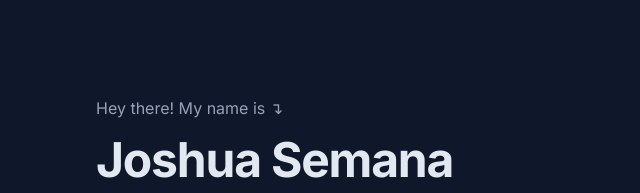
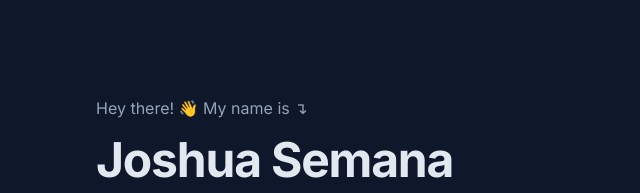
Before and after one commit to joshua-semana/joshua-semana.github.io, a website: page index.html in a window 1280 px wide. Shown: the top 193 px of the page, 0-640 px from the left. Drawn offline with Linux system fonts and the light colour scheme.

Commit message:
Add a wave emoji

```diff
--- a/index.html
+++ b/index.html
@@ -19,7 +19,7 @@
       class="mx-auto min-h-screen max-w-screen-xl px-6 py-12 md:px-12 md:py-20 lg:px-24 lg:py-24 flex flex-col lg:flex-row"
     >
       <div class="w-full lg:w-1/2 lg:max-h-screen lg:sticky lg:top-0 lg:left-0">
-        <p>Hey there! My name is ↴</p>
+        <p>Hey there! 👋 My name is ↴</p>
         <h1
           class="text-slate-200 mt-4 text-4xl font-bold tracking-tight sm:text-5xl"
         >
```
